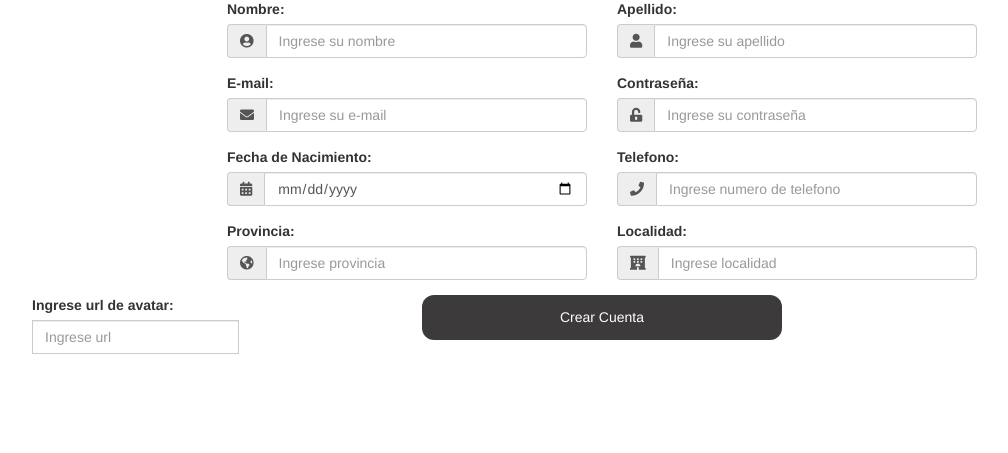
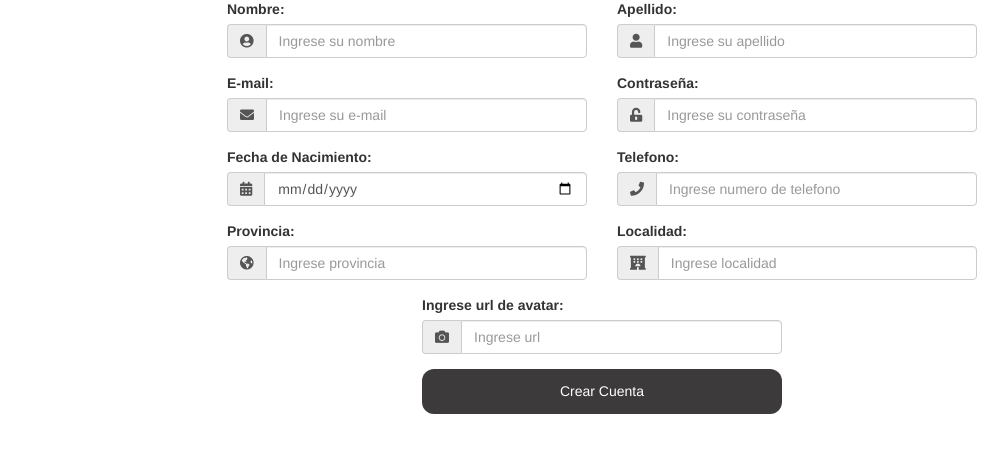
Before and after one commit to matepore/clubdelTrueque, a PHP site: page /persistir_usuario.php in a window 1280 px wide. Shown: the part 151-604 px from the top of the page, without its empty margins (38-1046 px from the left). Run offline with PHP 8.4, Linux system fonts and the light colour scheme; some libraries are stand-ins or nearby versions.

Commit message:
Cambios menores y arreglos
En el index ya trae la localidad correcta si estas iniciado. Cambie las carpetas de los navbars. Corregi la parte de avatar en la vista de registro. Despues son solo cambios de direcciones.

```diff
--- a/agregar-producto.php
+++ b/agregar-producto.php
@@ -13,7 +13,7 @@
 </head>
 <body>
 	<header>
-		<?php include "navbar-logueado.php"; ?>
+		<?php include "dibujar_navbar.php"; ?>
 	</header>
 
 	<div class="container">
--- a/dibujar_navbar.php
+++ b/dibujar_navbar.php
@@ -5,9 +5,9 @@
 	session_start();
 
 	if(isset($_SESSION['identificador']) and $_SESSION["estado"] == "iniciado") {
-		include "navbar.php";
+		include "./vistas/navbar.php";
 	}
 	else {
-		include "navbar-nologueado.php";
+		include "./vistas/navbar-nologueado.php";
 	}
 ?>
--- a/navbar-inicio.php
+++ b/navbar-inicio.php
@@ -7,8 +7,8 @@
 				</div>
 			</ul>
 		    <ul class="nav navbar-nav navbar-right">
-		    	<li><a id="navLetra" href="registro.php"><span class="fas fa-user-plus fa-2x"></span> Registrarse</a></li>
-		    	<li><a id="navLetra" href="iniciar-sesion.php"><span class="fas fa-user-check fa-2x"></span> Iniciar Sesión</a></li>
+		    	<li><a id="navLetra" href="persistir_usuario.php"><span class="fas fa-user-plus fa-2x"></span> Registrarse</a></li>
+		    	<li><a id="navLetra" href="ingresar.php"><span class="fas fa-user-check fa-2x"></span> Iniciar Sesión</a></li>
 		    </ul>
 		</div>
 	</nav>
@@ -23,8 +23,8 @@
 						<span class="fas fa-bars fa-2x"></span>
 					</a>
 					<ul class="dropdown-menu">
-						<li><a href="registro.php">Registrarse</a></li>
-						<li><a href="iniciar-sesion.php">Iniciar Sesión</a></li>
+						<li><a href="persistir_usuario.php">Registrarse</a></li>
+						<li><a href="ingresar.php">Iniciar Sesión</a></li>
 					</ul>
 				</li>
 				<li class="col-sm-6 col-xs-6"></li>
--- a/vistas/registro.php
+++ b/vistas/registro.php
@@ -124,14 +124,21 @@
 			</div>
 
 			<div class="row">
+				<div class="col-md-4 col-lg-4 col-xs-12 col-sm-12"></div>
 				<div class="col-md-4 col-lg-4 col-xs-12 col-sm-12">
 					<div class="form-group">
 						<label><b>Ingrese url de avatar:</b></label>
 						<div class="input-group">
+							<span class="input-group-addon"><i class="fas fa-camera"></i></span>
 							<input id="avatar" type="text" name="Avatar" class="form-control" placeholder="Ingrese url" required>
 						</div>
 					</div>
 				</div>
+				<div class="col-md-4 col-lg-4 col-xs-12 col-sm-12"></div>
+			</div>
+
+			<div class="row">
+				<div class="col-md-4 col-lg-4 col-xs-12 col-sm-12"></div>
 				<div class="col-md-4 col-lg-4 col-xs-12 col-sm-12">
 					<input id="btn-registracion" name="registrar" type="submit" value="Crear Cuenta">
 				</div>
```
Also changed, not shown: index.php (+19 -3 lines), vistas/navbar-nologueado.php (renamed from navbar-nologueado.php), vistas/navbar.php (renamed from navbar.php).
